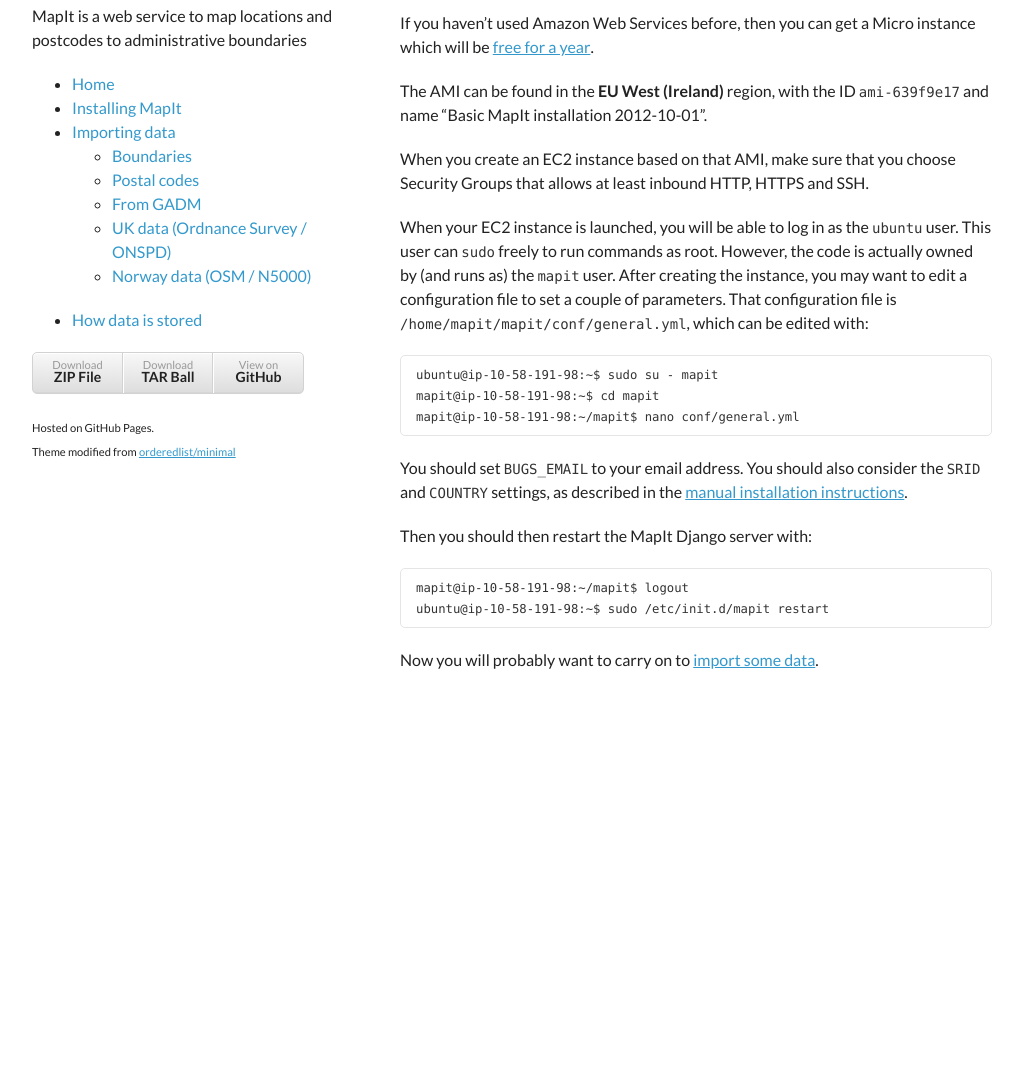
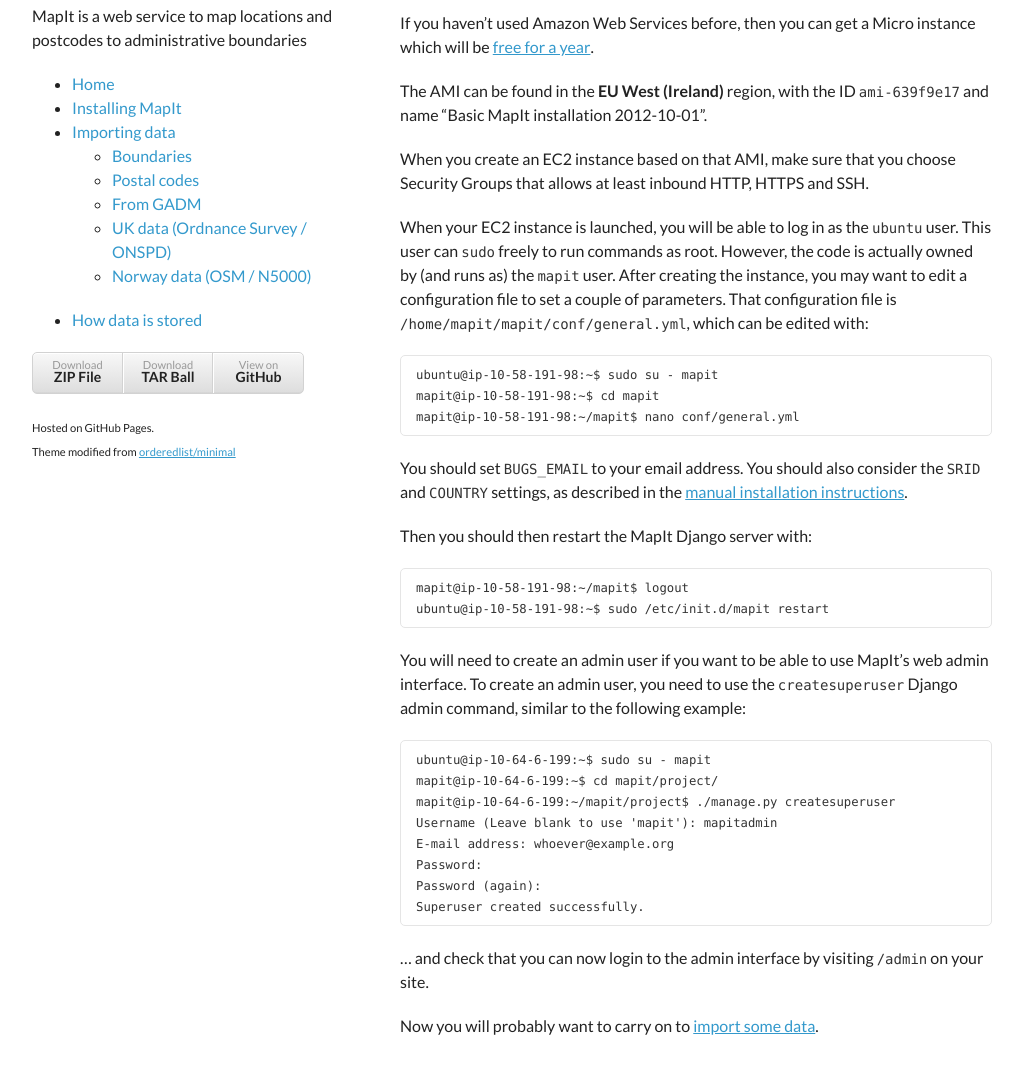
Before and after one commit to mysociety/mapit, a Jekyll site: the page built from install/ami.md, in a window 1280 px wide and 1296 px high, cut to the strip 190-1264 px from the top of the window. Shown: the whole strip, without its empty margins (128-1151 px from the left). Built offline with Jekyll 4.4.1, drawn with Linux system fonts in a browser that asks for light colours.

Commit message:
Add instructions for creating an admin user

```diff
--- a/install/ami.md
+++ b/install/ami.md
@@ -41,4 +41,21 @@
     mapit@ip-10-58-191-98:~/mapit$ logout
     ubuntu@ip-10-58-191-98:~$ sudo /etc/init.d/mapit restart
 
+You will need to create an admin user if you want to be able to use
+MapIt's web admin interface.  To create an admin user, you need to use
+the `createsuperuser` Django admin command, similar to the following
+example:
+
+    ubuntu@ip-10-64-6-199:~$ sudo su - mapit
+    mapit@ip-10-64-6-199:~$ cd mapit/project/
+    mapit@ip-10-64-6-199:~/mapit/project$ ./manage.py createsuperuser
+    Username (Leave blank to use 'mapit'): mapitadmin
+    E-mail address: whoever@example.org
+    Password:
+    Password (again):
+    Superuser created successfully.
+
+... and check that you can now login to the admin interface by
+visiting `/admin` on your site.
+
 Now you will probably want to carry on to [import some data](import).
```
Also changed, not shown: install/install-script.md (+17 -0 lines).
